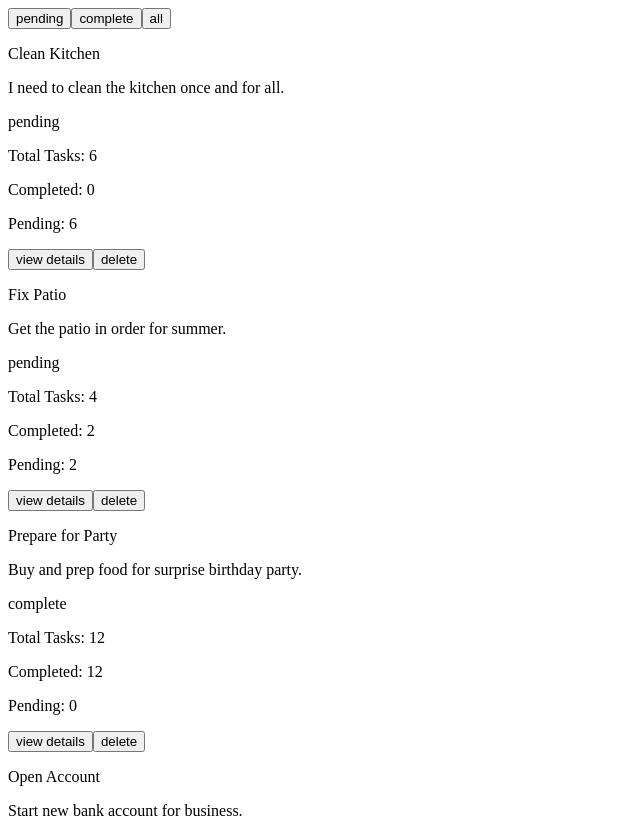
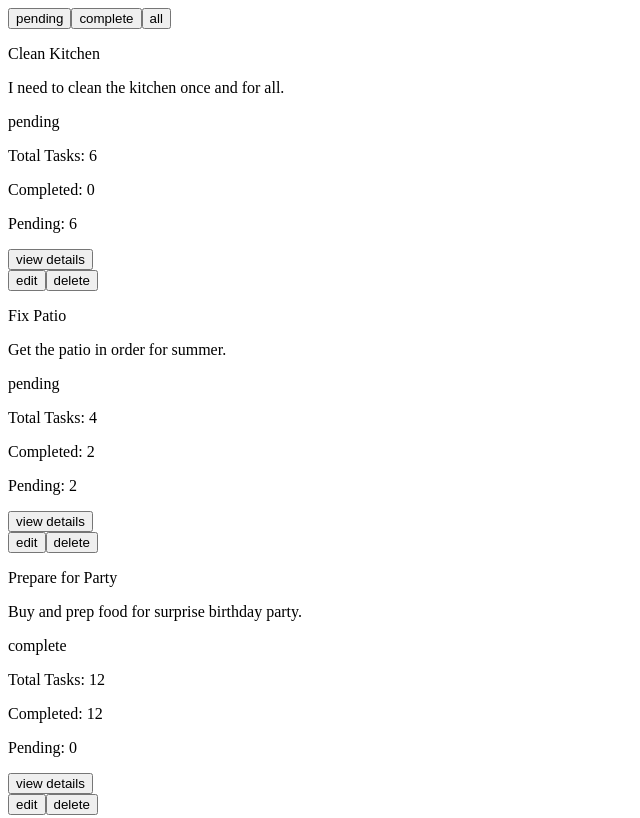
Before and after one commit to Optiq01/kadince-assessment-project, an Angular app: page / in a window 1280 px wide. Shown: the top 818 px of the page, without its empty margins (0-640 px from the left). Built offline with nearby package versions, Linux system fonts and the light colour scheme.

Commit message:
added functionality for editing an existing todo item

```diff
--- a/src/app/app.component.html
+++ b/src/app/app.component.html
@@ -3,9 +3,21 @@
   (ChangeFilter)="updateListType($event)"
 ></todo-filter>
 
-<create-todo *ngIf="AddToDoToggle" (ToggleOff)="closeNewTodo()"></create-todo>
+<article *ngIf="AddToDoToggle">
+  <create-todo
+      *ngIf="ItemToEdit === undefined"
+      (ToggleOff)="closeNewTodo()"
+  ></create-todo>
+
+  <create-todo
+      *ngIf="ItemToEdit !== undefined"
+      [EditorData]="ItemToEdit"
+      (ToggleOff)="closeNewTodo()"
+  ></create-todo>
+</article>
 
 <todo-list
   [TodoList]="ToDoList"
   (AddTodo)="createNewTodo()"
+  (EditToDo)="setToDoEditor($event)"
 ></todo-list>
--- a/src/app/app.component.ts
+++ b/src/app/app.component.ts
@@ -12,6 +12,7 @@ export class AppComponent implements OnInit{
   $TodoListObservable : ToDoItemInterface[] = [];
   Filter              : FilterType          = 'all';
   AddToDoToggle       : boolean             = false;
+  ItemToEdit!         : ToDoItemInterface | undefined;
 
   get ToDoList(){
     if(this.Filter === 'all'){ return this.$TodoListObservable; }
@@ -31,4 +32,9 @@ export class AppComponent implements OnInit{
   }
 
   public closeNewTodo(): void{ this.AddToDoToggle = false; }
+
+  public setToDoEditor(item: ToDoItemInterface): void{
+    this.ItemToEdit = item;
+    this.AddToDoToggle = true;
+  }
 }
--- a/src/app/app.service.ts
+++ b/src/app/app.service.ts
@@ -23,5 +23,13 @@ export class AppService {
     this.TodoData.next(newTodos);
   }
 
+  public updateTodo(item: ToDoItemInterface): void {
+    const toDoIndex: number = this.TodoData.value.findIndex(a=> a.id === item.id);
+    const newTodos: ToDoItemInterface[] = this.TodoData.value.filter(a=> a.id !== item.id);
+
+    newTodos.splice(toDoIndex, 0, item);
+    this.TodoData.next(newTodos);
+  }
+
   constructor() { }
 }
--- a/src/app/components/create-todo/create-todo.component.ts
+++ b/src/app/components/create-todo/create-todo.component.ts
@@ -1,4 +1,4 @@
-import { Component, EventEmitter, OnInit, Output } from '@angular/core';
+import { Component, EventEmitter, Input, OnInit, Output } from '@angular/core';
 import { FormGroup, FormControl, FormArray } from '@angular/forms';
 import { TaskInterface, ToDoItemInterface } from '@site-types';
 import { AppService } from 'src/app/app.service';
@@ -11,26 +11,19 @@ import { v4 as uuid } from 'uuid';
 })
 export class CreateTodoComponent implements OnInit {
 
-  @Output() ToggleOff: EventEmitter<null> = new EventEmitter<null>();
+  @Output() ToggleOff : EventEmitter<null> = new EventEmitter<null>();
+  @Input() EditorData : ToDoItemInterface | undefined;
 
-  ToDoForm : FormGroup = new FormGroup({
-    id          : new FormControl<string>(''),
-    title       : new FormControl<string>(''),
-    description : new FormControl<string>(''),
-    tasks       : new FormArray([]),
-    status      : new FormControl<string>(''),
-    taskStatus  : new FormGroup({
-      totalTasks    : new FormControl<number>(0),
-      completedTask : new FormControl<number>(0),
-      pendingTasks  : new FormControl<number>(0)
-    })
-  });
+  ToDoForm! : FormGroup;
 
   get TaskList(){ return this.ToDoForm.get('tasks') as FormArray; }
 
 
+  constructor(private service: AppService) { }
 
-  private createNewTask(): FormGroup{
+  ngOnInit(): void { this.createForm(); }
+
+private createNewTask(): FormGroup{
     return new FormGroup({
       id     : new FormControl<string>(uuid()),
       task   : new FormControl<string>(''),
@@ -40,9 +33,31 @@ export class CreateTodoComponent implements OnInit {
 
   public addTask():void{ this.TaskList.push(this.createNewTask()); }
 
-  constructor(private service: AppService) { }
+  private createForm(): void {
+    const formData = new FormGroup({
+      id: new FormControl<string>(this.EditorData ? this.EditorData.id : uuid()),
+      title: new FormControl<string>(this.EditorData ? this.EditorData.title : ''),
+      description: new FormControl<string>(this.EditorData ? this.EditorData.description : ''),
+      tasks: new FormArray<FormGroup>([]),
+      status: new FormControl<string>(this.EditorData ? this.EditorData.status : 'pending'),
+      taskStatus: new FormGroup({
+        totalTasks : new FormControl<number>(this.EditorData ? this.EditorData.taskStatus.totalTasks : 0),
+        completedTasks: new FormControl<number>(this.EditorData ? this.EditorData.taskStatus.completedTasks : 0),
+        pendingTasks: new FormControl<number>(this.EditorData ? this.EditorData.taskStatus.pendingTasks : 0)
+      })
+    });
 
-  ngOnInit(): void {
+    this.ToDoForm = formData;
+
+    if(this.EditorData !== undefined){
+      this.EditorData.tasks.forEach(a => {
+        this.TaskList.push(new FormGroup({
+          id: new FormControl<string>(a.id),
+          task: new FormControl<string>(a.task),
+          status: new FormControl<string>(a.status)
+        }))
+      });
+    }
   }
 
   public processForm(){
@@ -70,7 +85,9 @@ export class CreateTodoComponent implements OnInit {
 
     });
 
-    this.service.addTodo(newItem);
+    if(this.EditorData !== undefined){ this.service.updateTodo(newItem); }
+    else{ this.service.addTodo(newItem); }
+    this.ToggleOff.emit();
   }
 
   public cancelTodo():void{ this.ToggleOff.emit(); }
--- a/src/app/components/todo-list/todo-item/todo-item.component.html
+++ b/src/app/components/todo-list/todo-item/todo-item.component.html
@@ -6,6 +6,7 @@
     [TaskStatus]="ToDoItem.taskStatus"
     (ToggleDetail)="toggleView($event)"
     (DeleteItem)="deleteItem()"
+    (EditItem)="editToDo()"
 ></todo-summary>
 
 <todo-detail
--- a/src/app/components/todo-list/todo-item/todo-item.component.ts
+++ b/src/app/components/todo-list/todo-item/todo-item.component.ts
@@ -1,4 +1,4 @@
-import { Component, Input, OnInit } from '@angular/core';
+import { Component, EventEmitter, Input, OnInit, Output } from '@angular/core';
 import { ToDoItemInterface } from '@site-types';
 import { AppService } from 'src/app/app.service';
 
@@ -10,7 +10,9 @@ import { AppService } from 'src/app/app.service';
 export class TodoItemComponent{
 
   @Input() ToDoItem! : ToDoItemInterface;
-  ViewToggle         : boolean = false;
+  @Output() EditToDo : EventEmitter<ToDoItemInterface> = new EventEmitter<ToDoItemInterface>();
+
+  ViewToggle : boolean = false;
 
   constructor(private service: AppService) { }
 
@@ -18,4 +20,6 @@ export class TodoItemComponent{
 
   public deleteItem(): void{ this.service.removeTodo(this.ToDoItem.id); }
 
+  public editToDo(): void { this.EditToDo.emit(this.ToDoItem); }
+
 }
--- a/src/app/components/todo-list/todo-item/todo-summary/todo-summary.component.html
+++ b/src/app/components/todo-list/todo-item/todo-summary/todo-summary.component.html
@@ -14,9 +14,11 @@
     <p>
         Pending: {{TaskStatus.pendingTasks}}
     </p>
+
+    <button type="button" (click)="toggleDetail()">view details</button>
 </article>
 
 <article>
-    <button type="button" (click)="toggleDetail()">view details</button>
+    <button type="button" (click)="editItem()">edit</button>
     <button type="button" (click)="deleteItem()">delete</button>
 </article>
--- a/src/app/components/todo-list/todo-item/todo-summary/todo-summary.component.ts
+++ b/src/app/components/todo-list/todo-item/todo-summary/todo-summary.component.ts
@@ -14,9 +14,12 @@ export class TodoSummaryComponent{
   @Input() TaskStatus!   : TaskStatusInterface;
   @Output() ToggleDetail : EventEmitter<boolean> = new EventEmitter();
   @Output() DeleteItem   : EventEmitter<null>    = new EventEmitter();
+  @Output() EditItem     : EventEmitter<null>    = new EventEmitter();
 
   public toggleDetail(): void{ this.ToggleDetail.emit(true); }
 
   public deleteItem(): void{ this.DeleteItem.emit(); }
 
+  public editItem(): void { this.EditItem.emit(); }
+
 }
--- a/src/app/components/todo-list/todo-list.component.html
+++ b/src/app/components/todo-list/todo-list.component.html
@@ -1,4 +1,8 @@
 <section>
-    <todo-item *ngFor="let a of TodoList" [ToDoItem]="a" [id]="a.id" ></todo-item>
+    <todo-item
+        *ngFor="let a of TodoList"
+        [ToDoItem]="a" [id]="a.id"
+        (EditToDo)="editToDoItem($event)"
+    ></todo-item>
     <button (click)="addTodo()">add todo</button>
 </section>
--- a/src/app/components/todo-list/todo-list.component.ts
+++ b/src/app/components/todo-list/todo-list.component.ts
@@ -8,9 +8,12 @@ import { ToDoItemInterface } from '@site-types';
 })
 export class TodoListComponent {
 
-  @Input() TodoList : ToDoItemInterface[] = [];
-  @Output() AddTodo : EventEmitter<null>  = new EventEmitter();
+  @Input() TodoList  : ToDoItemInterface[]             = [];
+  @Output() AddTodo  : EventEmitter<null>              = new EventEmitter();
+  @Output() EditToDo : EventEmitter<ToDoItemInterface> = new EventEmitter<ToDoItemInterface>();
 
   public addTodo():void{ this.AddTodo.emit(); }
 
+  public editToDoItem(item: ToDoItemInterface): void{ this.EditToDo.emit(item); }
+
 }
```
